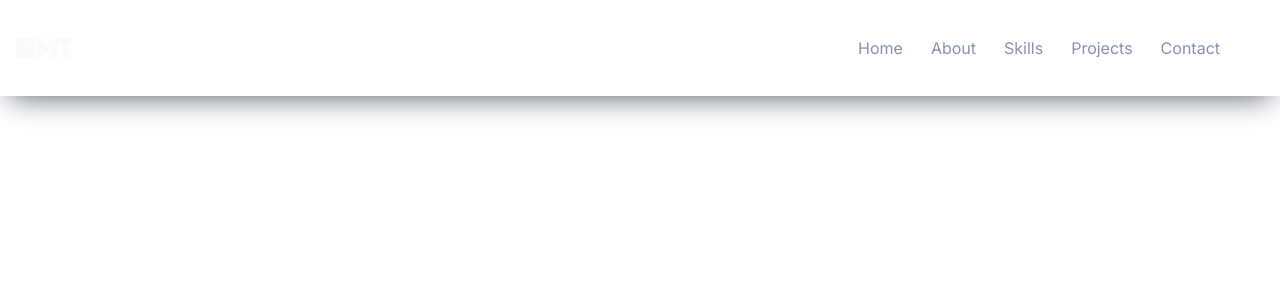
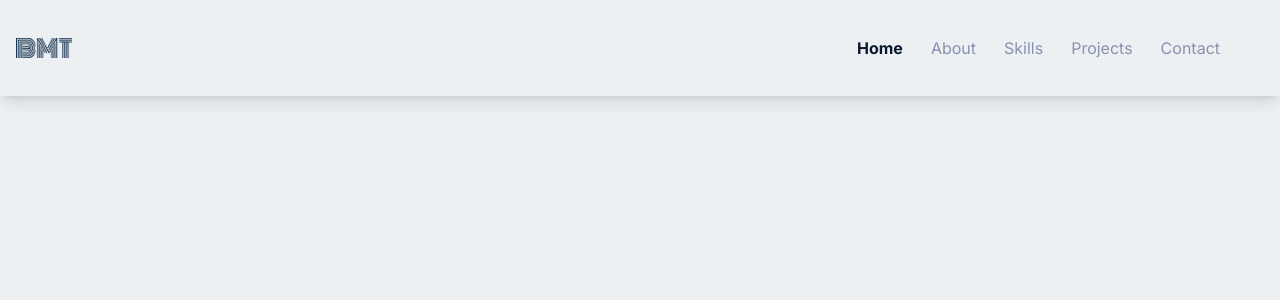
Before and after one commit to Ben-Tewfik/Portfolio, a Next.js app: page / in a window 1280 px wide. Shown: the top 300 px of the page. Built offline with nearby package versions, Linux system fonts and the light colour scheme; some icons are missing.

Commit message:
change the logo depending on the theme

```diff
--- a/public/assets/index.js
+++ b/public/assets/index.js
@@ -1,3 +1,3 @@
 import whiteLogo from "./images/logo-white.png";
-
-export { whiteLogo };
+import blackLogo from "./images/logo-black.png";
+export { whiteLogo, blackLogo };
--- a/src/components/Navbar/Navbar.jsx
+++ b/src/components/Navbar/Navbar.jsx
@@ -1,15 +1,21 @@
 import Image from "next/image";
 import Link from "next/link";
 import { motion } from "framer-motion";
-import { whiteLogo } from "../../../public/assets";
+import { blackLogo, whiteLogo } from "../../../public/assets";
 import ThemeToggle from "../ThemeToggle/ThemeToggle";
+import { useState } from "react";
 
 export default function Navbar() {
+  const [darkMode, setDarkMode] = useState(true);
   return (
-    <div className="w-full shadow-navbarShadow h-20 lg:h-[12vh] sticky top-0 z-50 dark:bg-bodyDarkColor bg-white px-4">
+    <div className="w-full dark:shadow-navbarShadow shadow-lg h-20 lg:h-[12vh] sticky top-0 z-50 dark:bg-bodyDarkColor bg-bodyLightColor px-4">
       <div className="max-w-container h-full mx-auto py-1 font-titleFont flex items-center justify-between">
         <div>
-          <Image src={whiteLogo} alt="logo" className="w-14 h-auto" />
+          <Image
+            src={!darkMode ? whiteLogo : blackLogo}
+            alt="logo"
+            className={`w-14 h-auto`}
+          />
         </div>
         <motion.div
           initial={{ opacity: 0 }}
@@ -23,7 +29,7 @@ export default function Navbar() {
                 initial={{ y: -10, opacity: 0 }}
                 animate={{ y: 0, opacity: 1 }}
                 transition={{ duration: 0.1 }}
-                className="font-medium text-textDark hover:text-[#deb992] cursor-pointer duration-300 nav-link"
+                className="dark:text-white text-bodyDarkColor font-bold hover:text-[#deb992] dark:hover:text-[#deb992] cursor-pointer duration-300 nav-link"
               >
                 Home
               </motion.li>
@@ -68,7 +74,7 @@ export default function Navbar() {
                 Contact
               </motion.li>
             </Link>
-            <ThemeToggle />
+            <ThemeToggle darkMode={darkMode} setDarkMode={setDarkMode} />
           </ul>
         </motion.div>
         {/* icon section */}
--- a/src/components/ThemeToggle/ThemeToggle.jsx
+++ b/src/components/ThemeToggle/ThemeToggle.jsx
@@ -1,8 +1,7 @@
-import { useEffect, useState } from "react";
+import { useEffect } from "react";
 import { FaMoon } from "react-icons/fa6";
 import { IoSunny } from "react-icons/io5";
-export default function ThemeToggle() {
-  const [darkMode, setDarkMode] = useState(true);
+export default function ThemeToggle({ darkMode, setDarkMode }) {
   useEffect(() => {
     const theme = localStorage.getItem("theme");
     if (theme === "dark") setDarkMode(false);
--- a/src/pages/index.jsx
+++ b/src/pages/index.jsx
@@ -10,7 +10,7 @@ export default function Home() {
         <meta name="viewport" content="width=device-width, initial-scale=1" />
         <link rel="icon" href="/favicon.ico" />
       </Head>
-      <main className="w-full h-screen font-bodyFont bg-white dark:bg-bodyDarkColor text-textLight dark:text-whtie overflow-x-hidden overflow-y-scroll">
+      <main className="w-full h-screen font-bodyFont bg-[#ecf0f3] dark:bg-bodyDarkColor text-textLight dark:text-whtie overflow-x-hidden overflow-y-scroll">
         <Navbar />
         <div className="w-full h-[88vh] xl:flex items-center gap-20 justify-between">
           <div></div>
--- a/tailwind.config.js
+++ b/tailwind.config.js
@@ -33,6 +33,7 @@ module.exports = {
       },
       colors: {
         bodyDarkColor: "#0a192f",
+        bodyLightColor: "#ecf0f3",
         textGreen: "#64ffda",
         textLight: "#ccd6f6",
         textDark: "#8892b0",
```
Also changed, not shown: public/assets/images/logo-black.png (added).
